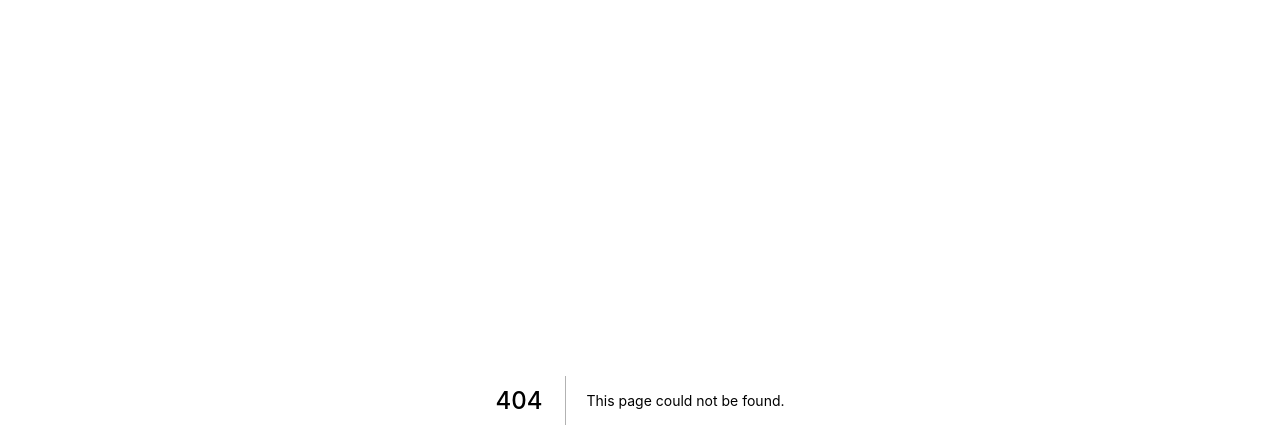
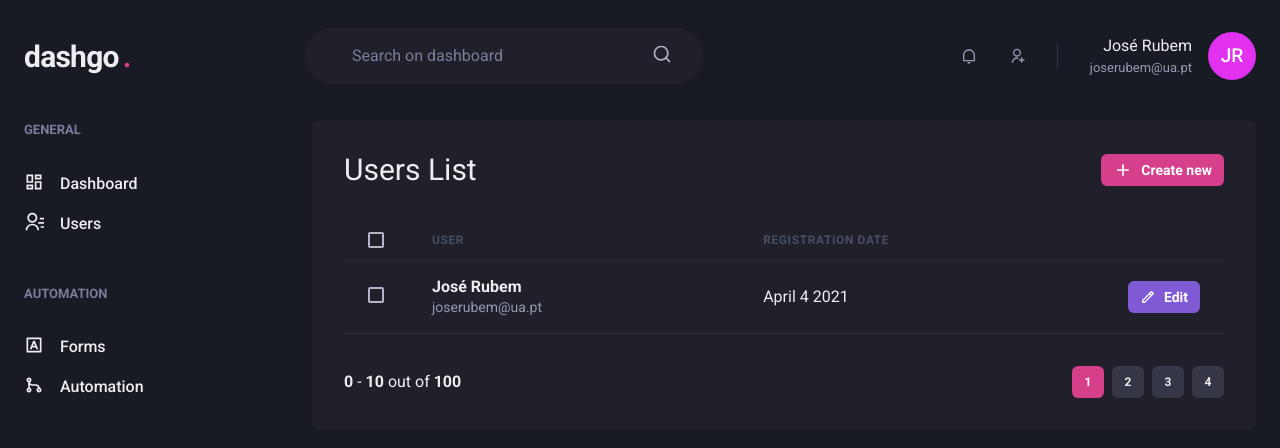
Before and after one commit to joserubemneto/dashgo, a Next.js app: page /users in a window 1280 px wide. Before the commit this address had no page. Shown: the top 448 px of the page. Built offline with nearby package versions, Linux system fonts and the light colour scheme.

Commit message:
feat: created users page

```diff
--- /dev/null
+++ b/src/pages/users/index.tsx
@@ -0,0 +1,85 @@
+import {
+  Box,
+  Flex,
+  Heading,
+  Button,
+  Text,
+  Icon,
+  Table,
+  Thead,
+  Tbody,
+  Tr,
+  Th,
+  Td,
+  Checkbox,
+} from '@chakra-ui/react'
+import { RiAddLine, RiPencilLine } from 'react-icons/ri'
+import { Header } from '../../components/Header'
+import { Pagination } from '../../components/Pagination'
+import { Sidebar } from '../../components/Sidebar'
+
+export default function UserList() {
+  return (
+    <Box>
+      <Header />
+      <Flex w='100%' my='6' maxW='1480px' mx='auto' px='6'>
+        <Sidebar />
+
+        <Box flex='1' borderRadius='8px' bg='gray.800' p='8'>
+          <Flex mb='8' justify='space-between' align='center'>
+            <Heading size='lg' fontWeight='normal'>
+              Users List
+            </Heading>
+            <Button
+              as='a'
+              size='sm'
+              fontSize='sm'
+              colorScheme='pink'
+              leftIcon={<Icon as={RiAddLine} fontSize='20' />}>
+              Create new
+            </Button>
+          </Flex>
+          <Table colorScheme='whiteAlpha'>
+            <Thead>
+              <Tr>
+                <Th px='6' color='gray.300' w='8'>
+                  <Checkbox colorScheme='pink' />
+                </Th>
+                <Th>User</Th>
+                <Th>Registration date</Th>
+                <Th w='8'></Th>
+              </Tr>
+            </Thead>
+            <Tbody>
+              <Tr>
+                <Td px='6'>
+                  <Checkbox colorScheme='pink' />
+                </Td>
+                <Td>
+                  <Box>
+                    <Text fontWeight='bold'>José Rubem</Text>
+                    <Text fontSize='sm' color='gray.300'>
+                      joserubem@ua.pt
+                    </Text>
+                  </Box>
+                </Td>
+                <Td>April 4 2021</Td>
+                <Td>
+                  <Button
+                    as='a'
+                    size='sm'
+                    fontSize='sm'
+                    colorScheme='purple'
+                    leftIcon={<Icon as={RiPencilLine} fontSize='16' />}>
+                    Edit
+                  </Button>
+                </Td>
+              </Tr>
+            </Tbody>
+          </Table>
+          <Pagination />
+        </Box>
+      </Flex>
+    </Box>
+  )
+}
```
